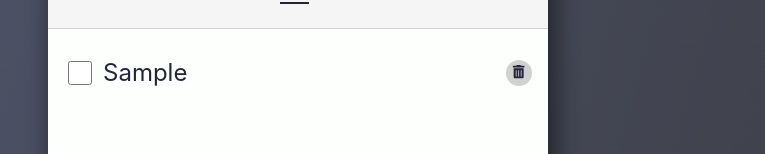
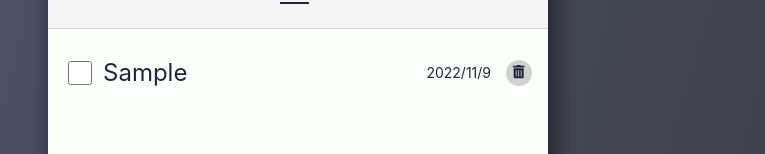
Before and after one commit to dev-bakery/again-todo, a React (Create React App) app: page / in a window 1280 px wide. Both pictures are taken after typing "Sample" into the empty fields and a click on the button "Add". Shown: the part 211-365 px from the top of the page, without its empty margins (342-1107 px from the left). Built offline with nearby package versions, Linux system fonts and the light colour scheme; the HTML template or start-up script is replaced by a standard one.

Commit message:
입력 날짜 추가

```diff
--- a/src/Components/AddTodo/AddTodo.jsx
+++ b/src/Components/AddTodo/AddTodo.jsx
@@ -8,10 +8,16 @@ export default function AddTodo({ onAdd }) {
   const handleChange = (e) => setValueText(e.target.value);
   const handleSubmit = (e) => {
     e.preventDefault();
+    const now = new Date();
+    const year = now.getFullYear();
+    const month = now.getMonth() + 1;
+    const day = now.getDate();
+
     const newTodo = {
       id: uuidv4(),
       title: valueText,
       status: "active",
+      date: `${year}/${month}/${day}`,
     };
     onAdd(newTodo);
     setValueText("");
--- a/src/Components/TodoItem/TodoItem.jsx
+++ b/src/Components/TodoItem/TodoItem.jsx
@@ -3,7 +3,7 @@ import { FaTrashAlt } from "react-icons/fa";
 import styles from "./TodoItem.module.css";
 
 export default function TodoItem({ todo, onStatusChange, onDelete }) {
-  const { id, title, status } = todo;
+  const { id, title, status, date } = todo;
   const handleChange = (e) => {
     const status = e.target.checked ? "complete" : "active";
     onStatusChange({ ...todo, status });
@@ -23,6 +23,7 @@ export default function TodoItem({ todo, onStatusChange, onDelete }) {
       <label htmlFor={`checkbox${id}`} className={styles.text}>
         {title}
       </label>
+      <span className={styles.date}>{date}</span>
       <span className={styles.icon}>
         <button onClick={handleDelete} className={styles.button}>
           <FaTrashAlt />
--- a/src/Components/TodoItem/TodoItem.module.css
+++ b/src/Components/TodoItem/TodoItem.module.css
@@ -18,6 +18,11 @@
   font-size: 1.5rem;
 }
 
+.date{
+  margin-right:15px;
+  font-size:14px;
+}
+
 .icon {
   width: 26px;
   height: 26px;
```
